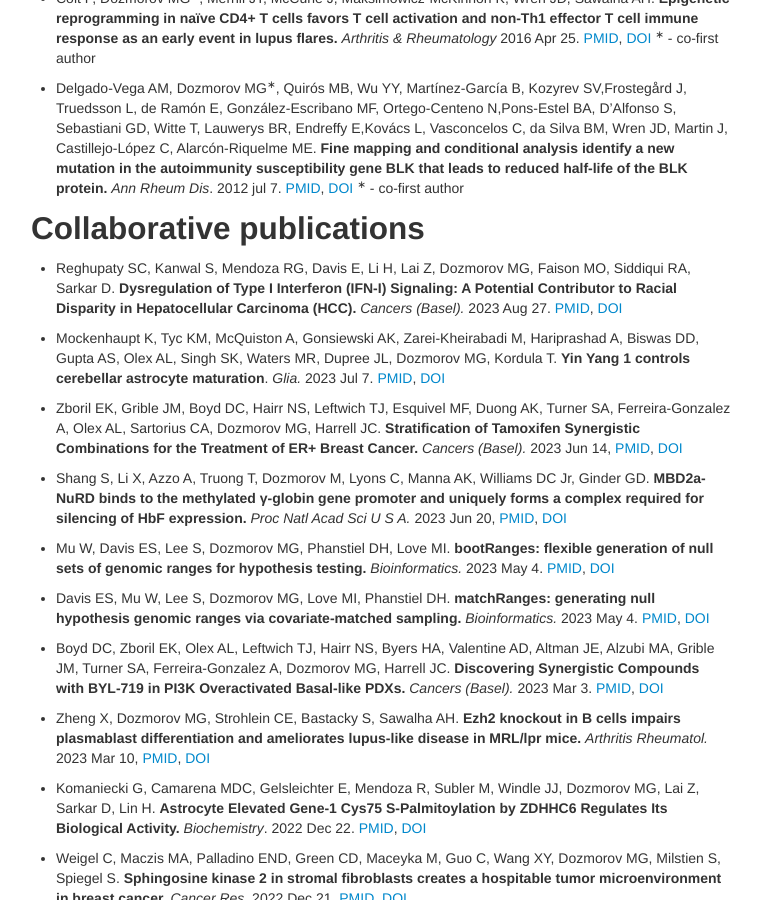
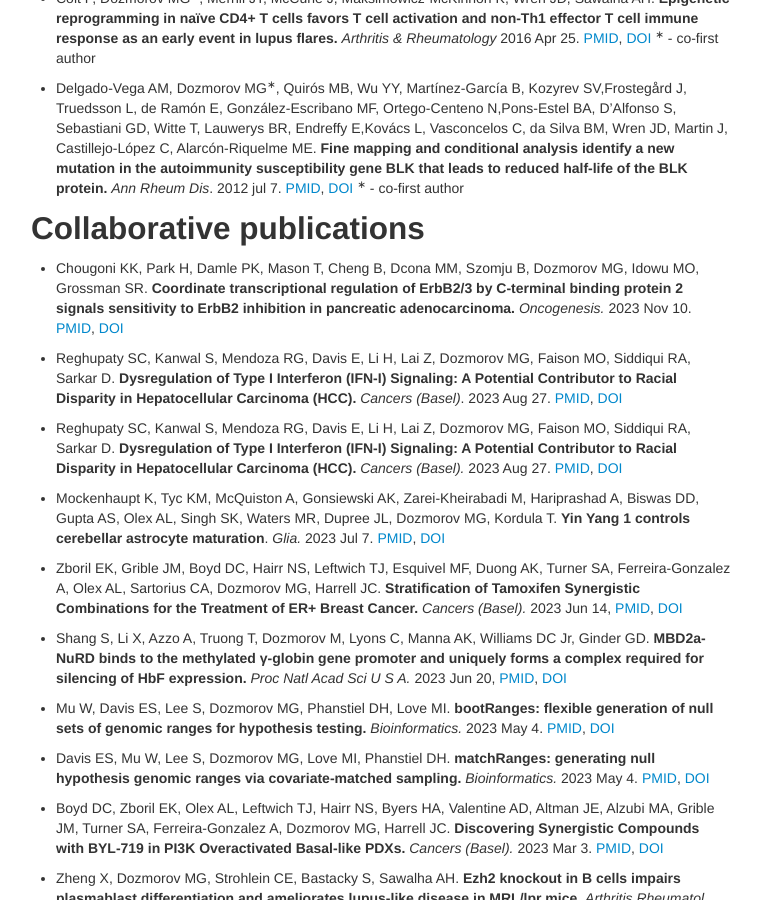
Before and after one commit to dozmorovlab/dozmorovlab.github.io, a Jekyll site: the page built from 02-pubs.md, in a window 1280 px wide and 900 px high, scrolled down 3064 px. Shown: the whole window, without its empty margins (259-1020 px from the left). Built offline with Jekyll 4.4.1, drawn with Linux system fonts in a browser that asks for light colours; comment, search, counter and statistics services are not loaded.

Commit message:
Update pubs

```diff
--- a/02-pubs.md
+++ b/02-pubs.md
@@ -110,6 +110,10 @@ permalink: "publications.html"
 - Delgado-Vega AM, Dozmorov MG<sup>&lowast;</sup>, Quirós MB, Wu YY, Martínez-García B, Kozyrev SV,Frostegård J, Truedsson L, de Ramón E, González-Escribano MF, Ortego-Centeno N,Pons-Estel BA, D'Alfonso S, Sebastiani GD, Witte T, Lauwerys BR, Endreffy E,Kovács L, Vasconcelos C, da Silva BM, Wren JD, Martin J, Castillejo-López C, Alarcón-Riquelme ME. **Fine mapping and conditional analysis identify a new mutation in the autoimmunity susceptibility gene BLK that leads to reduced half-life of the BLK protein.** _Ann Rheum Dis_. 2012 jul 7. [PMID](http://www.ncbi.nlm.nih.gov/pubmed/22696686), [DOI](https://doi.org/10.1136/annrheumdis-2011-200987) <span data-badge-type="4" data-doi="10.1136/annrheumdis-2011-200987" data-hide-no-mentions="true" class="altmetric-embed"> </span> <sup>&lowast;</sup> - co-first author
 
 ## Collaborative publications
+
+- Chougoni KK, Park H, Damle PK, Mason T, Cheng B, Dcona MM, Szomju B, Dozmorov MG, Idowu MO, Grossman SR. **Coordinate transcriptional regulation of ErbB2/3 by C-terminal binding protein 2 signals sensitivity to ErbB2 inhibition in pancreatic adenocarcinoma.** _Oncogenesis._ 2023 Nov 10. [PMID](https://www.ncbi.nlm.nih.gov/pubmed/37949862), [DOI](https://doi.org/10.1038/s41389-023-00498-8) <span data-badge-type="4" data-doi="10.1038/s41389-023-00498-8" data-hide-no-mentions="true" class="altmetric-embed"> </span>
+
+- Reghupaty SC, Kanwal S, Mendoza RG, Davis E, Li H, Lai Z, Dozmorov MG, Faison MO, Siddiqui RA, Sarkar D. **Dysregulation of Type I Interferon (IFN-I) Signaling: A Potential Contributor to Racial Disparity in Hepatocellular Carcinoma (HCC).** _Cancers (Basel)_. 2023 Aug 27. [PMID](https://www.ncbi.nlm.nih.gov/pubmed/37686559), [DOI](https://doi.org/10.3390/cancers15174283) <span data-badge-type="4" data-doi="10.3390/cancers15174283" data-hide-no-mentions="true" class="altmetric-embed"> </span>
 
 - Reghupaty SC, Kanwal S, Mendoza RG, Davis E, Li H, Lai Z, Dozmorov MG, Faison MO, Siddiqui RA, Sarkar D. **Dysregulation of Type I Interferon (IFN-I) Signaling: A Potential Contributor to Racial Disparity in Hepatocellular Carcinoma (HCC).** _Cancers (Basel)._ 2023 Aug 27. [PMID](https://www.ncbi.nlm.nih.gov/pubmed/37686559), [DOI](https://doi.org/10.3390/cancers15174283) <span data-badge-type="4" data-doi="10.3390/cancers15174283" data-hide-no-mentions="true" class="altmetric-embed"> </span>
 
```
Also changed, not shown: 01-members.md (+1 -2 lines).
